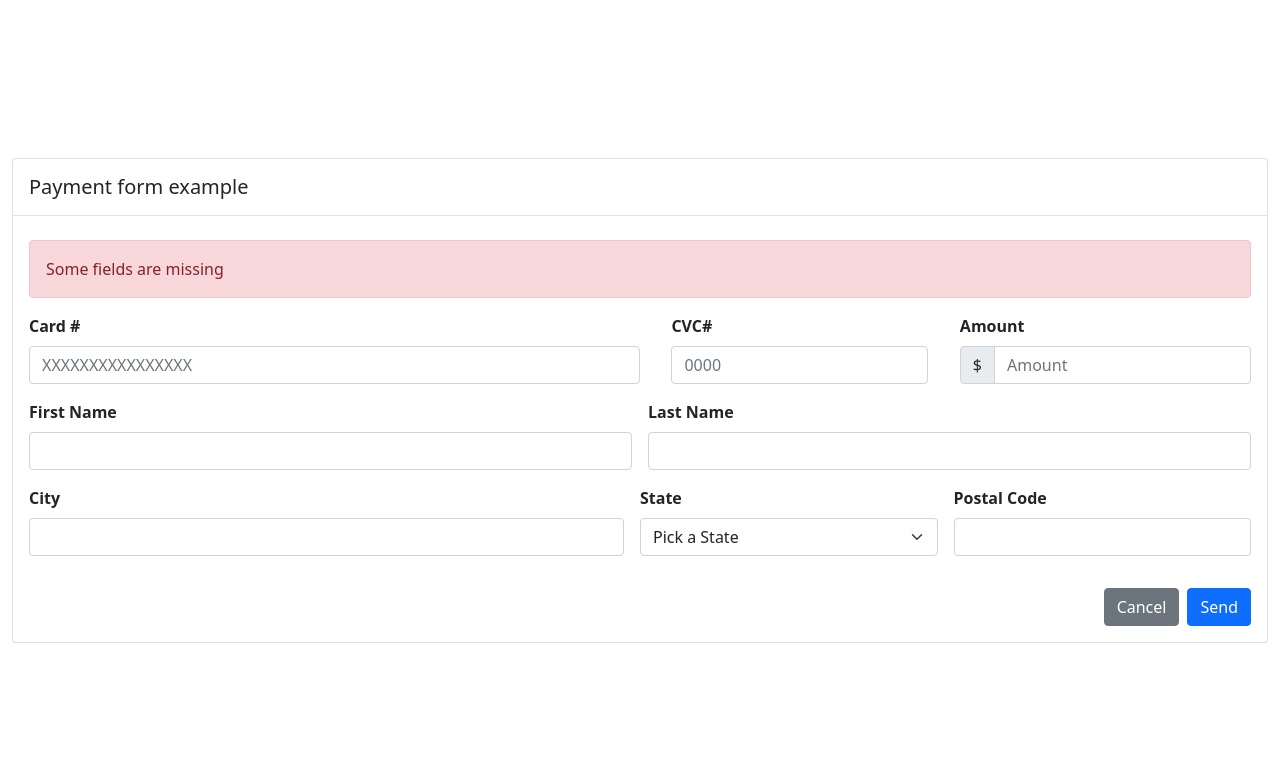
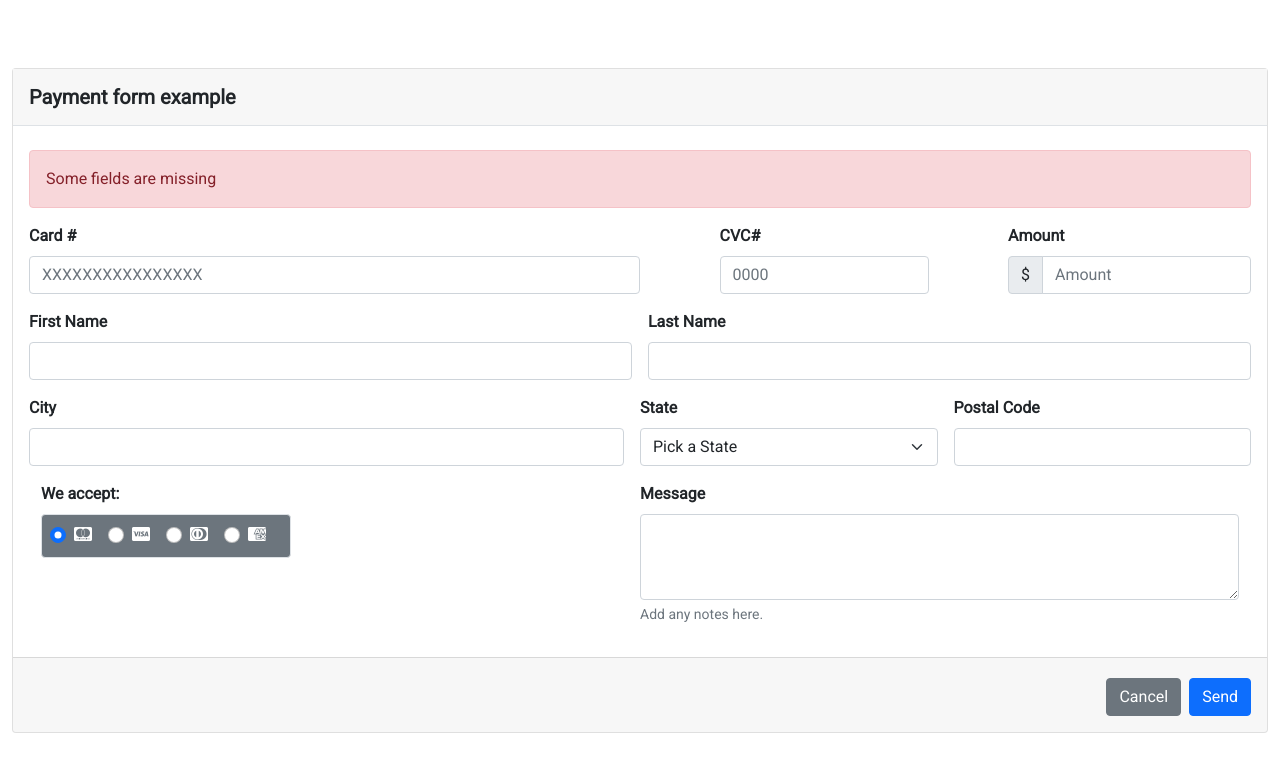
Before and after one commit to 4GeeksAcademy/gonchip-html-form, a plain HTML site: page index.html in a window 1280 px wide. Drawn offline with nearby package versions, Linux system fonts and the light colour scheme.

Commit message:
Tarea Finalizada

```diff
--- a/index.html
+++ b/index.html
@@ -5,12 +5,15 @@
     <meta name="viewport" content="width=device-width, initial-scale=1.0">
     <link href="https://cdn.jsdelivr.net/npm/bootstrap@5.0.2/dist/css/bootstrap.min.css" rel="stylesheet" integrity="sha384-EVSTQN3/azprG1Anm3QDgpJLIm9Nao0Yz1ztcQTwFspd3yD65VohhpuuCOmLASjC" crossorigin="anonymous">
     <link rel="stylesheet" href="styles.css">
+    <link rel="preconnect" href="https://fonts.googleapis.com">
+    <link rel="preconnect" href="https://fonts.gstatic.com" crossorigin>
+    <link href="https://fonts.googleapis.com/css2?family=Indie+Flower&family=Open+Sans:wght@300&family=Roboto&display=swap" rel="stylesheet">
 </head>
 <body>
   <div class="container-fluid">
     <div class="d-flex justify-content-center align-items-center" style="min-height: 100vh">
         <div class="card w-100">
-            <h5 class="card-title bg-gray p-3 border-bottom pb-3">Payment form example</h5>
+            <h5 class="card-title p-3 border-bottom pb-3 custom-bg-gray"><strong>Payment form example</strong></h5>
             <div class="card-body">
                 <div class="alert alert-danger" role="alert">
                     Some fields are missing
@@ -20,19 +23,19 @@
                     <div class="mb-3 d-flex justify-content-between">
                         <div class="w-50 pr-2">
                             <label for="cardName" class="form-label"><strong>Card #</strong></label>
-                            <input type="text" class="form-control" id="cardName" placeholder="XXXXXXXXXXXXXXXX">
+                            <input type="number" class="form-control" id="cardName" placeholder="XXXXXXXXXXXXXXXX" inputmode="numeric">
                         </div>
 
                         <div class="w-30 pr-2 ms-3">
                             <label for="cvcNumber" class="form-label"><strong>CVC#</strong></label>
-                            <input type="text" class="form-control" id="cvcNumber" placeholder="0000">
+                            <input type="number" class="form-control" id="cvcNumber" placeholder="0000" inputmode="numeric">
                         </div>
 
                         <div class="w-20 pr-2 ms-3">
                             <label for="amount" class="form-label"><strong>Amount</strong></label>
                             <div class="input-group">
                                 <span class="input-group-text">$</span>
-                                <input type="text" class="form-control" id="amount" placeholder="Amount">
+                                <input type="number" class="form-control" id="amount" placeholder="Amount" inputmode="numeric">
                             </div>
                         </div>
                     </div>
@@ -74,27 +77,63 @@
 
                     <div class="w-50 pr-2 ms-3">
                       <label for="cardName2" class="form-label"><strong>Postal Code</strong></label>
-                      <input type="text" class="form-control" id="cardName2" placeholder="">
+                      <input type="number" class="form-control" id="cardName2" inputmode="numeric">
                   </div>
 
                   </div>
               </form>
 
+              <form>
+                <div class="container-fluid d-flex justify-content-between">
+                <div class="mb-3">
+                    <label class="form-label"><strong>We accept:</strong></label>
+
+                    <div class="d-flex border rounded p-2 bg-secondary">
+                        <div class="form-check me-3">
+                            <input class="form-check-input" type="radio" name="radioOptions" id="option1" checked>
+                            <label class="form-check-label" for="option1"><i class="fa-brands fa-cc-mastercard" style="color: #ffffff;"></i></label>
+                        </div>
+
+                        <div class="form-check me-3">
+                            <input class="form-check-input" type="radio" name="radioOptions" id="option2">
+                            <label class="form-check-label" for="option2"><i class="fa-brands fa-cc-visa" style="color: #ffffff;"></i></label>
+                        </div>
+
+                        <div class="form-check me-3">
+                            <input class="form-check-input" type="radio" name="radioOptions" id="option3">
+                            <label class="form-check-label" for="option3"><i class="fa-brands fa-cc-diners-club" style="color: #ffffff;"></i></label>
+                        </div>
+
+                        <div class="form-check me-3">
+                            <input class="form-check-input" type="radio" name="radioOptions" id="option4">
+                            <label class="form-check-label" for="option4"><i class="fa-brands fa-cc-amex" style="color: #ffffff;"></i></label>
+                        </div>
+                    </div>
+                </div>
+
+                <div class="mb-3 w-50 ms-3">
+                    <label for="exampleFormControlTextarea1" class="form-label"><strong>Message</strong></label>
+                    <textarea class="form-control" id="exampleFormControlTextarea1" rows="3"></textarea>
+                    <div id="form" class="form-text">
+                        Add any notes here.
+                      </div>
+                  </div>
+
+             </div>
+              </form>
+            </div>
+              <div class="card-footer pr-5 pb-3 pt-1">
                 <div class="d-flex justify-content-end pt-3">
+
                   <a href="#" class="btn btn-secondary mx-2">Cancel</a>
                   <a href="#" class="btn btn-primary">Send</a>
               </div>
             </div>
+
+
         </div>
     </div>
 </div>
-
-
-
-          </div>
-      </div>
-  </div>
-  </div>
 
 
 
@@ -113,6 +152,10 @@
 
 
 
+
+
+
+    <script src="https://kit.fontawesome.com/fd38ac99b2.js" crossorigin="anonymous"></script>
     <script src="https://cdn.jsdelivr.net/npm/@popperjs/core@2.9.2/dist/umd/popper.min.js"
     integrity="sha384-IQsoLXl5PILFhosVNubq5LC7Qb9DXgDA9i+tQ8Zj3iwWAwPtgFTxbJ8NT4GN1R8p"
     crossorigin="anonymous"></script>
--- a/styles.css
+++ b/styles.css
@@ -0,0 +1,7 @@
+body {
+    font-family: 'Roboto', sans-serif;
+}
+
+.custom-bg-gray {
+    background-color: #f7f7f7;
+}
```
